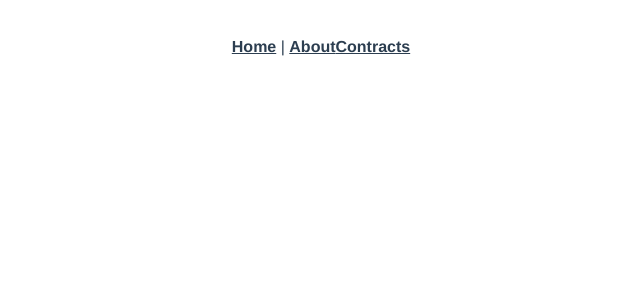
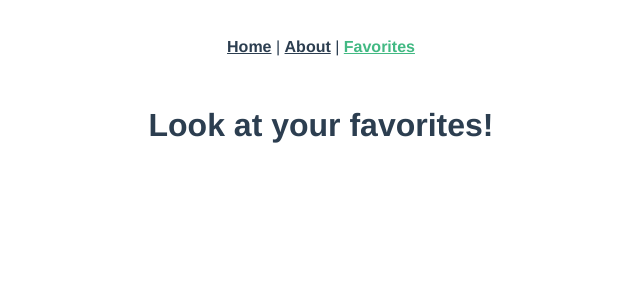
Before and after one commit to brianpja/ts-vuex-star-wars, a Vue app: page /favorites in a window 1280 px wide. Shown: the top 300 px of the page, without its empty margins (319-959 px from the left). Built offline with nearby package versions, Linux system fonts and the light colour scheme.

Commit message:
changing it to favorites view

```diff
--- a/src/App.vue
+++ b/src/App.vue
@@ -2,8 +2,8 @@
   <div id="app">
     <div id="nav">
       <router-link to="/">Home</router-link> |
-      <router-link to="/about">About</router-link>
-      <router-link to="/contracts">Contracts</router-link>
+      <router-link to="/about">About</router-link> |
+      <router-link to="/favorites">Favorites</router-link>
     </div>
     <router-view />
   </div>
--- a/src/components/List.vue
+++ b/src/components/List.vue
@@ -26,15 +26,6 @@ export default class List extends Vue {
 
   mounted() {
     this.isLoading = true;
-    // this.$store.dispatch("getList")
-    //   .then(() => {
-    //     this.isLoading = false;
-    //   })
-    //   .catch((error) => {
-    //     console.log(error);
-    //     this.isLoading = false;
-    //   });
-    // this.$store.dispatch("getPlanets")
     Promise.all([
       this.$store.dispatch("getList"),
       this.$store.dispatch("getPlanets")
@@ -53,7 +44,7 @@ export default class List extends Vue {
 <style scoped>
 .item-container {
   display: flex;
-  justify-content: space-around;
+  justify-content: center;
   color: green;
 }
 </style>
--- a/src/components/ListItem.vue
+++ b/src/components/ListItem.vue
@@ -6,6 +6,8 @@
     <span>
       {{ getPlanetName(item.homeworld) }}
     </span>
+    <input type="checkbox" name="fav" />
+    <label for="fav">Mark as favorite</label>
   </div>
 </template>
 
@@ -29,11 +31,12 @@ export default class ListItem extends Vue {
     const num: number = parseInt(index);
     return this.$store.state.planets[num - 1] || "sorry no planet";
   }
-
-  // mounted() {
-  //   console.log("item in list item", this.item);
-  // }
 }
 </script>
 
-<style scoped></style>
+<style scoped>
+  span {
+    margin: 8px 20px;
+  }
+
+</style>
--- a/src/models/item.ts
+++ b/src/models/item.ts
@@ -1,9 +1,11 @@
 export default class ItemModel {
   name: string;
   homeworld: string;
+  isFavorite: boolean;
 
   constructor() {
     this.name = "";
     this.homeworld = "";
+    this.isFavorite = false;
   }
 }
--- a/src/router/index.ts
+++ b/src/router/index.ts
@@ -1,7 +1,7 @@
 import Vue from "vue";
 import VueRouter, { RouteConfig } from "vue-router";
 import Home from "../views/Home.vue";
-import Contracts from "../views/Contracts.vue";
+import Favorites from "../views/Favorites.vue";
 
 Vue.use(VueRouter);
 
@@ -21,9 +21,9 @@ const routes: Array<RouteConfig> = [
       import(/* webpackChunkName: "about" */ "../views/About.vue")
   },
   {
-    path: "/contracts",
-    name: "Contracts",
-    component: Contracts
+    path: "/favorites",
+    name: "Favorites",
+    component: Favorites
   }
 ];
 
--- a/src/views/Contracts.vue
+++ b/src/views/Favorites.vue
@@ -1,5 +1,5 @@
 <template>
-  <h1>Sign the contract!</h1>
+  <h1>Look at your favorites!</h1>
 </template>
 
 <script lang="ts">
```
